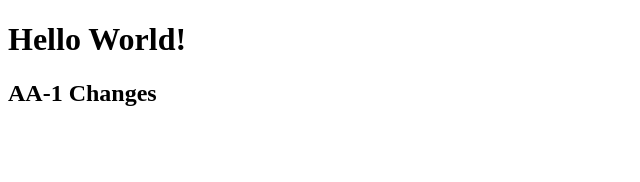
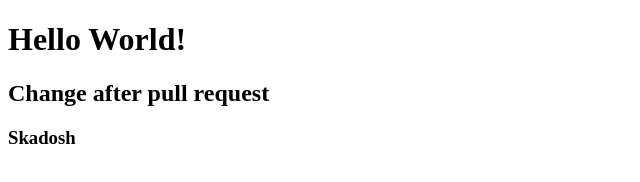
Before and after one commit to xsyed/bug-free-palm-tree, a plain HTML site: page index.html in a window 1280 px wide. Shown: the whole page, without its empty margins (0-640 px from the left). Drawn offline with Linux system fonts and the light colour scheme.

Commit message:
New content #1

```diff
--- a/index.html
+++ b/index.html
@@ -6,6 +6,7 @@
 </head>
 <body>
     <h1>Hello World!</h1>
-    <h2>AA-1 Changes</h2>
+    <h2>Change after pull request</h2>
+    <h3>Skadosh</h3>
 </body>
 </html>
```
